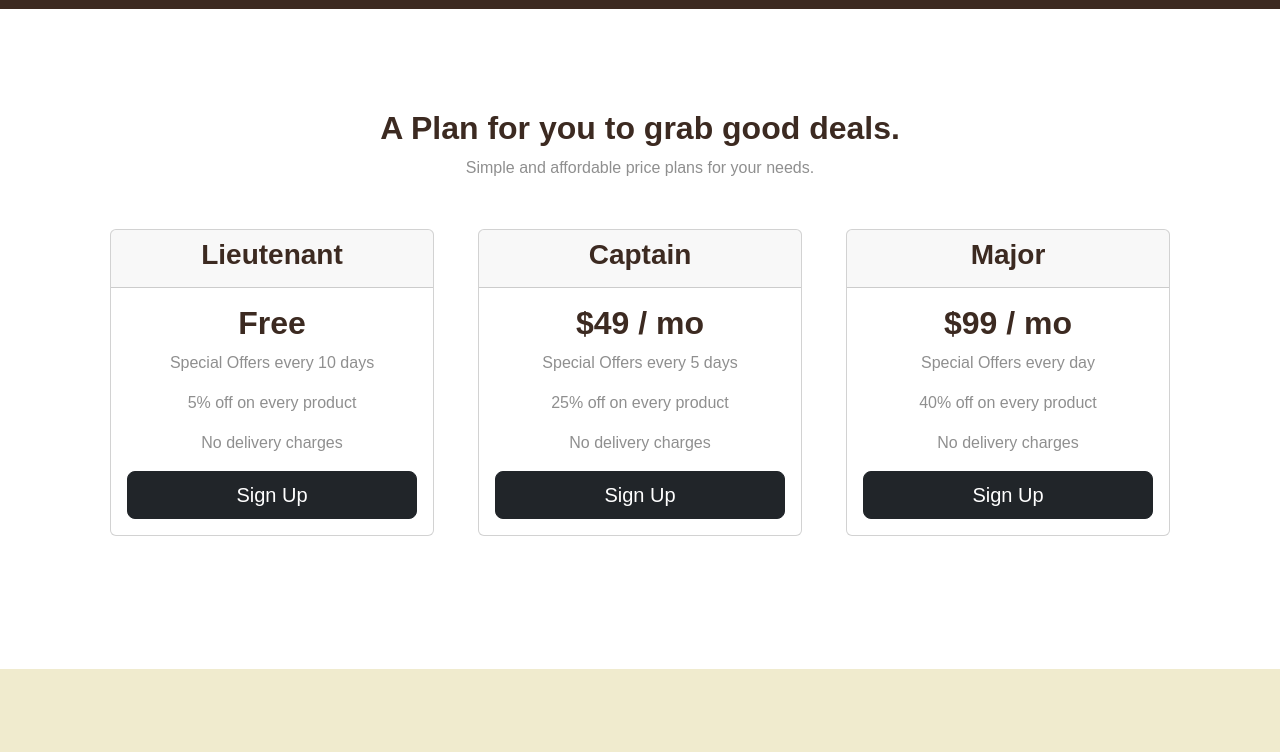
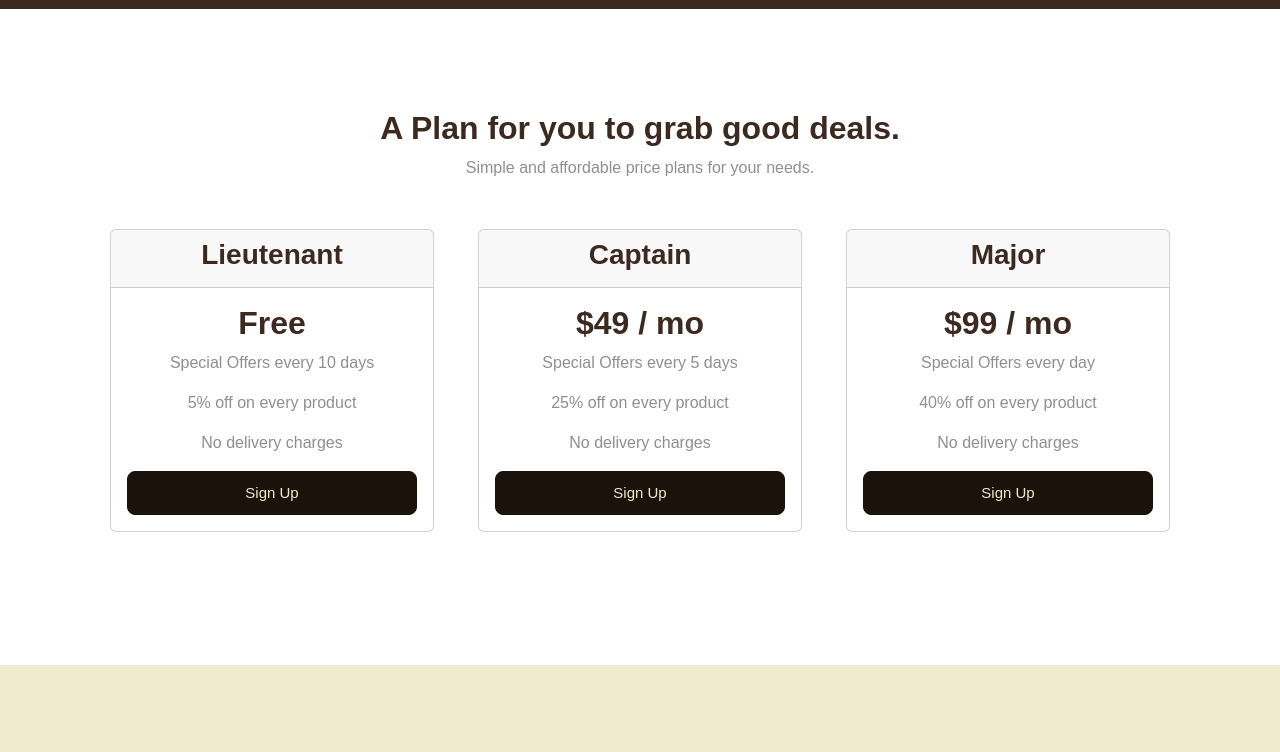
Before and after one commit to Shaik-aarif/ShopEasy_bootstraapp, a plain HTML site: page index.html in a window 1280 px wide. Shown: the part 1800-2552 px from the top of the page. Drawn offline with nearby package versions, Linux system fonts and the light colour scheme.

Commit message:
changed buttons styling

```diff
--- a/css/styles.css
+++ b/css/styles.css
@@ -54,6 +54,22 @@ p{
 .download-btn{
     margin:3% 5% 0 2% ;
 }
+.btn {
+
+    font-family: Arial;
+    color: #F0EBCE;
+    font-size: 15px;
+    background: #1A120B;
+    padding: 10px 20px 10px 20px;
+    border: solid #1A120B 1px;
+    text-decoration: none;
+  }
+
+  .btn:hover {
+    background: #F0EBCE;
+    color : #1A120B;
+    text-decoration: none;
+  }
 
 /* -------------------------------------------------------------------- */
 
```
